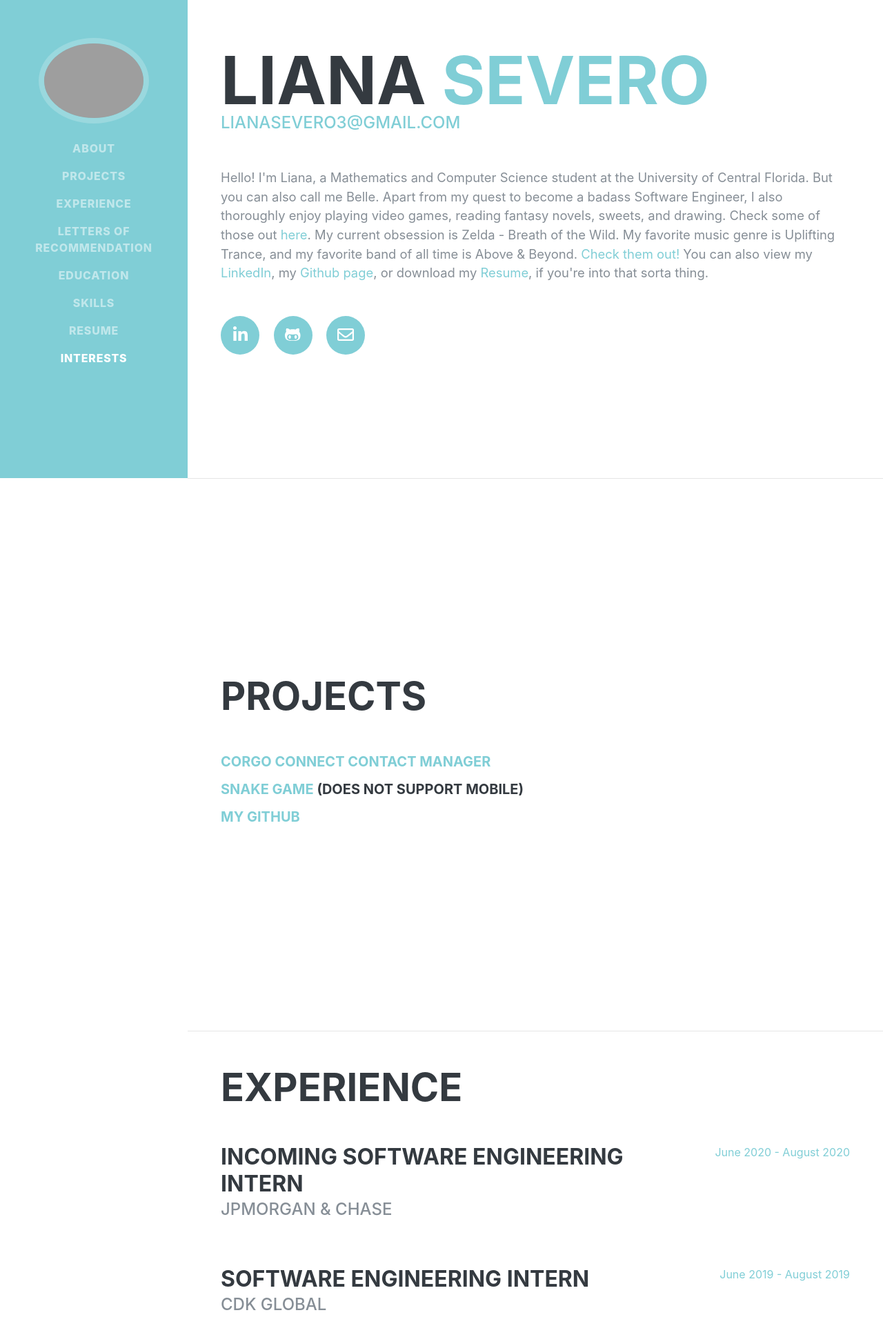
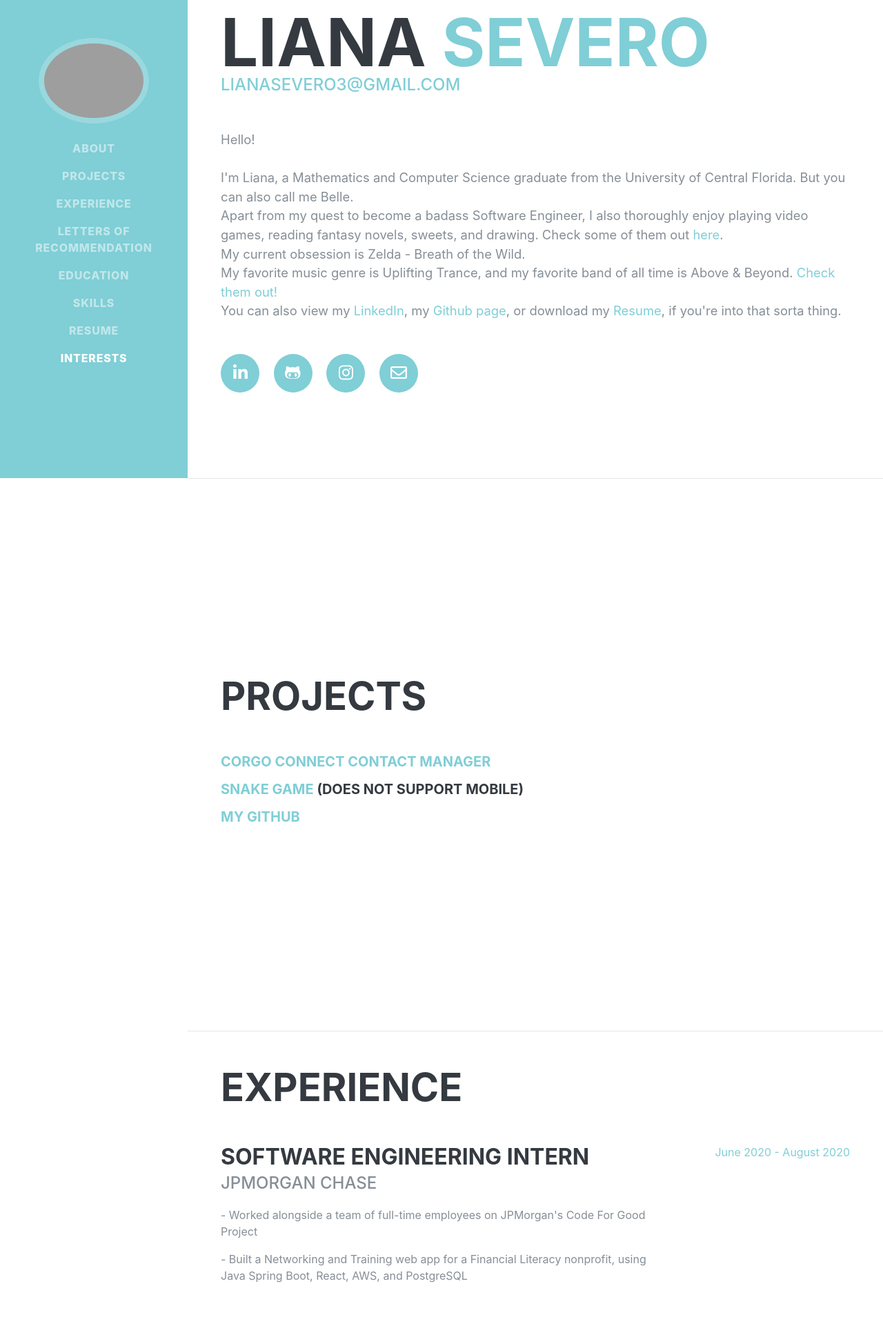
Before and after one commit to lienne/lienne.github.io, a plain HTML site: page index.html in a window 1280 px wide. Shown: the part 107-2029 px from the top of the page at 69% size. Drawn offline with nearby package versions, Linux system fonts and the light colour scheme; grey boxes are pictures that could not be loaded; a web font is replaced by a local one.

Commit message:
Added Favicon, Instagram link to Intro and Footer, updated Resume section

```diff
--- a/index.html
+++ b/index.html
@@ -5,6 +5,11 @@
   <meta charset="utf-8">
   <meta http-equiv="X-UA-Compatible" content="IE=edge">
   <meta name="viewport" content="width=device-width, initial-scale=1, shrink-to-fit=no">
+
+  <link rel="apple-touch-icon" sizes="180x180" href="/apple-touch-icon.png">
+  <link rel="icon" type="image/png" sizes="32x32" href="/favicon-32x32.png">
+  <link rel="icon" type="image/png" sizes="16x16" href="/favicon-16x16.png">
+  <link rel="manifest" href="/site.webmanifest">
 
   <title>Welcome!</title>
 
@@ -80,17 +85,17 @@
           <div class="subheading mb-5">
             <a href="mailto:lianasevero3@gmail.com">lianasevero3@gmail.com</a>
           </div>
-          <p class="lead mb-5">Hello!
-
-            I'm Liana, a Mathematics and Computer Science student at the University of Central Florida. But you can also
-            call me Belle.
+          <p class="lead mb-5">Hello!</br>
+          </br>
+            I'm Liana, a Mathematics and Computer Science graduate from the University of Central Florida. But you can also
+            call me Belle.</br>
 
             Apart from my quest to become a badass Software Engineer, I also thoroughly enjoy playing video games,
-            reading fantasy novels, sweets, and drawing. Check some of those out <a href="https://www.instagram.com/artbylienne/">here</a>.
+            reading fantasy novels, sweets, and drawing. Check some of them out <a href="https://www.instagram.com/artbylienne/">here</a>.</br>
 
-            My current obsession is Zelda - Breath of the Wild.
+            My current obsession is Zelda - Breath of the Wild.</br>
 
-            My favorite music genre is Uplifting Trance, and my favorite band of all time is Above & Beyond. <a href="https://www.youtube.com/user/aboveandbeyondtv">Check them out!</a>
+            My favorite music genre is Uplifting Trance, and my favorite band of all time is Above & Beyond. <a href="https://www.youtube.com/user/aboveandbeyondtv">Check them out!</a></br>
 
             You can also view my <a href="https://www.linkedin.com/in/liana-severo/">LinkedIn</a>, my <a href="https://github.com/lienne">Github page</a>, or download my <a href="/documents/Liana_Severo_Resume.pdf">Resume</a>, if you're into that sorta thing.</p>
           <div class="social-icons">
@@ -100,9 +105,9 @@
             <a href="https://github.com/lienne">
               <i class="fab fa-github-alt"></i>
             </a>
-            <!-- <a href="#">
-              <i class="fa-instagram"></i>
-            </a> -->
+            <a href="https://www.instagram.com/artbylienne/">
+              <i class="fab fa-instagram"></i>
+            </a>
             <a href="mailto:lianasevero3@gmail.com">
               <i class="far fa-envelope"></i>
             </a>
@@ -117,7 +122,7 @@
           <h2 class="mb-5">Projects</h2>
 
           <h5>
-            <p><a href="http://corgoconnect.com/">Corgo Connect Contact Manager</a></p>
+            <p><a href="https://github.com/lienne/small-project">Corgo Connect Contact Manager</a></p>
 
             <p><a href="/snake.html">Snake Game</a> (Does not support mobile)</p>
 
@@ -135,8 +140,10 @@
 
           <div class="resume-item d-flex flex-column flex-md-row justify-content-between mb-5">
               <div class="resume-content">
-                <h3 class="mb-0">Incoming Software Engineering Intern</h3>
-                <div class="subheading mb-3">JPMorgan & Chase</div>
+                <h3 class="mb-0">Software Engineering Intern</h3>
+                <div class="subheading mb-3">JPMorgan Chase</div>
+                <p>- Worked alongside a team of full-time employees on JPMorgan's Code For Good Project</p>
+                <p>- Built a Networking and Training web app for a Financial Literacy nonprofit, using Java Spring Boot, React, AWS, and PostgreSQL</p>
               </div>
               <div class="resume-date text-md-right">
                 <span class="text-primary">June 2020 - August 2020</span>
@@ -412,6 +419,9 @@
     <a href="https://github.com/lienne">
       <i class="fab fa-github-alt fa-2x" title="My Github"></i>
     </a>
+    <a href="https://www.instagram.com/artbylienne/">
+      <i class="fab fa-instagram fa-2x"></i>
+    </a>
     <a href="mailto:lianasevero3@gmail.com">
       <i class="far fa-envelope fa-2x" title=" Shoot me a message!"></i>
     </a>
```
Also changed, not shown: favicon_io/android-chrome-192x192.png (added), favicon_io/android-chrome-512x512.png (added), favicon_io/apple-touch-icon.png (added), favicon_io/favicon-16x16.png (added), favicon_io/favicon-32x32.png (added), favicon_io/favicon.ico (added), favicon_io/site.webmanifest (added), 1 other file.
